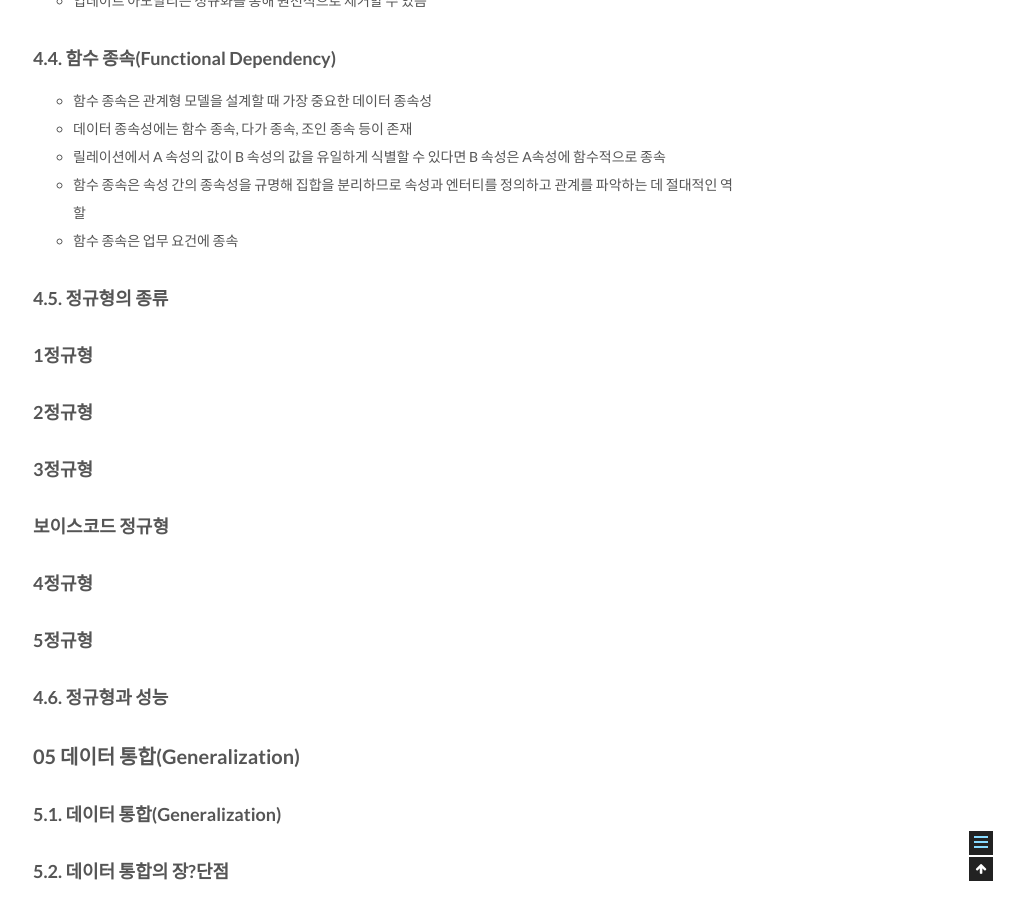
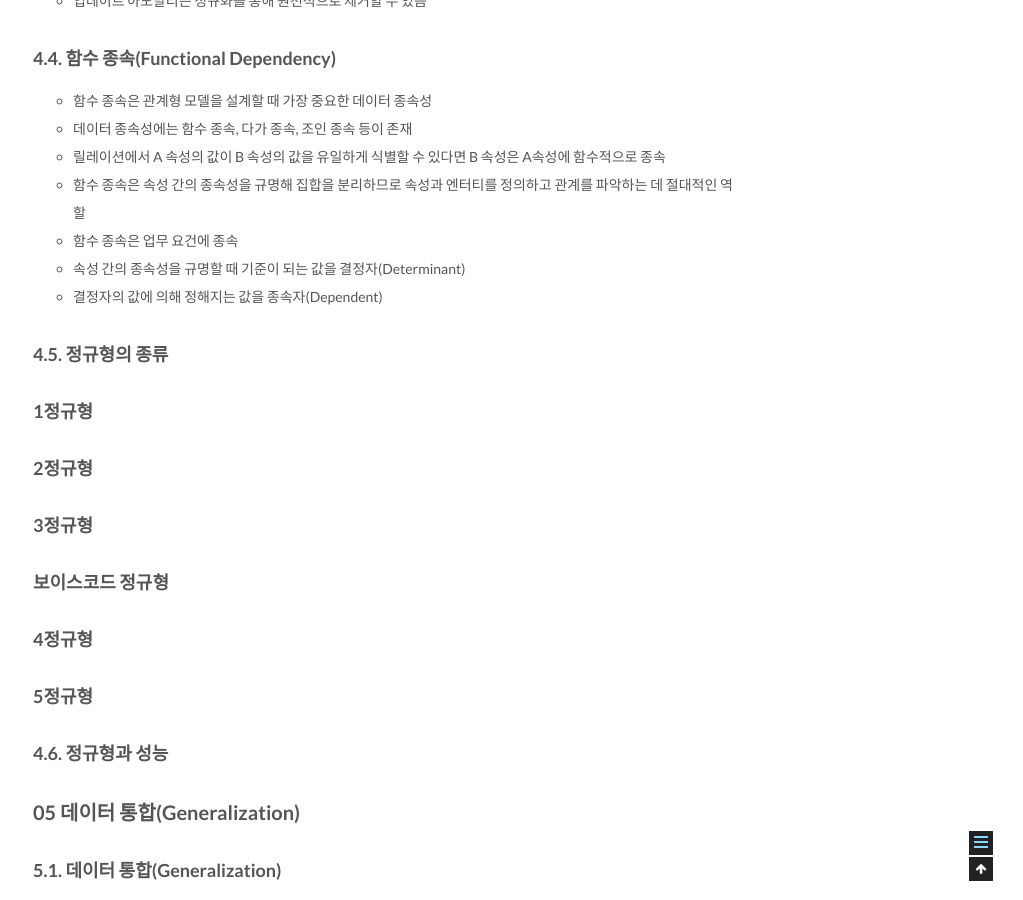
Before and after one commit to csj4032/csj4032.github.io, a Jekyll site: the page built from _posts/2018-05-02-관계형데이터모델링프리미엄가이드.md, in a window 1280 px wide and 900 px high, scrolled down 12340 px. Shown: the whole window, without its empty margins (257-1280 px from the left). Built offline with Jekyll 4.4.1, drawn with Linux system fonts in a browser that asks for light colours; comment, search, counter and statistics services are not loaded.

Commit message:
관계형 데이터 베이스 모델링 포스팅 수정

```diff
--- a/_posts/2018-05-02-관계형데이터모델링프리미엄가이드.md
+++ b/_posts/2018-05-02-관계형데이터모델링프리미엄가이드.md
@@ -378,6 +378,8 @@ comments: true
 * 릴레이션에서 A 속성의 값이 B 속성의 값을 유일하게 식별할 수 있다면 B 속성은 A속성에 함수적으로 종속
 * 함수 종속은 속성 간의 종속성을 규명해 집합을 분리하므로 속성과 엔터티를 정의하고 관계를 파악하는 데 절대적인 역할
 * 함수 종속은 업무 요건에 종속
+* 속성 간의 종속성을 규명할 때 기준이 되는 값을 결정자(Determinant)
+* 결정자의 값에 의해 정해지는 값을 종속자(Dependent)
 
 ### 4.5. 정규형의 종류
 
```
